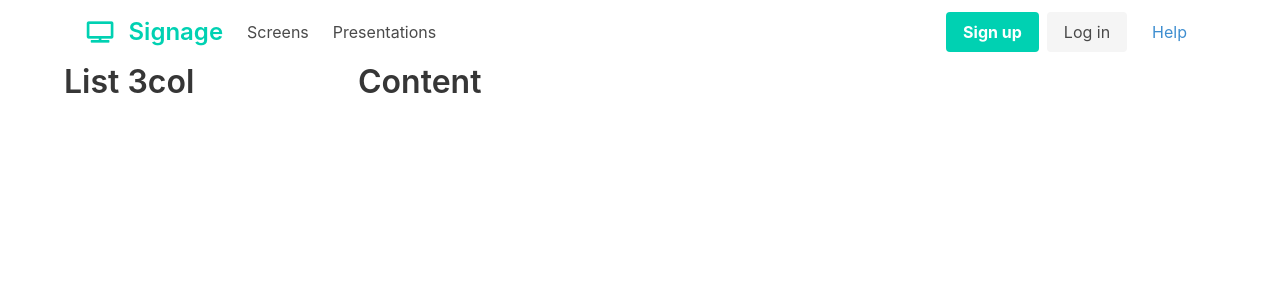
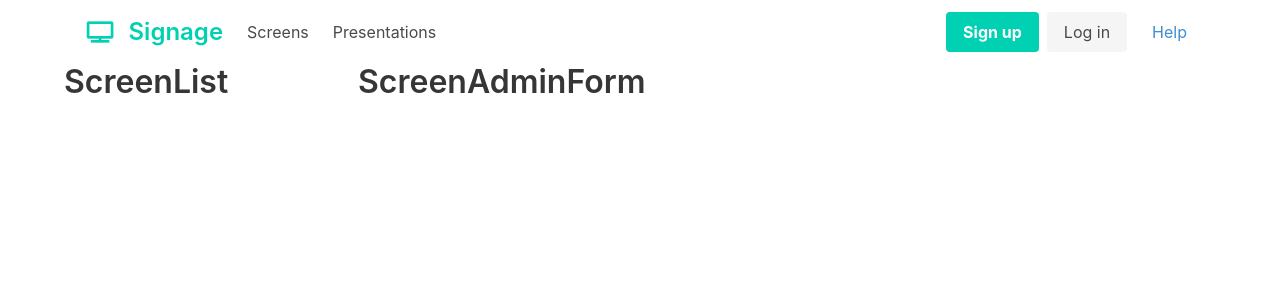
Before and after one commit to bshawn/pi-screen-admin, a React (Create React App) app: page /screens in a window 1280 px wide. Shown: the top 300 px of the page. Built offline with nearby package versions, Linux system fonts and the light colour scheme.

Commit message:
Create ScreenList and ScreenAdminForm components

```diff
--- /dev/null
+++ b/src/route-components/Screens/ScreenAdminForm.js
@@ -0,0 +1,13 @@
+import React, { Component } from 'react';
+
+class ScreenAdminForm extends Component {
+  render() {
+    return (
+      <div class="content">
+        <h1 class="title">ScreenAdminForm</h1>
+      </div>
+    );
+  }
+}
+
+export default ScreenAdminForm;
--- /dev/null
+++ b/src/route-components/Screens/ScreenList.js
@@ -0,0 +1,13 @@
+import React, { Component } from 'react';
+
+class ScreenList extends Component {
+  render() {
+    return (
+      <div class="content">
+        <h1>ScreenList</h1>
+      </div>
+    );
+  }
+}
+
+export default ScreenList;
--- a/src/route-components/Screens/index.js
+++ b/src/route-components/Screens/index.js
@@ -1,4 +1,6 @@
 import React, { Component } from 'react';
+import ScreenList from './ScreenList';
+import ScreenAdminForm from './ScreenAdminForm';
 
 class Screens extends Component {
   render() {
@@ -14,13 +16,13 @@ class Screens extends Component {
       // </div>
       <div class="columns">
         <div class="column is-3 is-hidden-mobile">
-          <h1 class="title">List 3col</h1>
+          <ScreenList />
         </div>
         <div class="column is-hidden-mobile">
-          <h1 class="title">Content</h1>
+          <ScreenAdminForm />
         </div>
         <div class="column is-hidden-tablet">
-          <h1 class="title">List</h1>
+          <ScreenList />
         </div>
       </div>
     );
```
